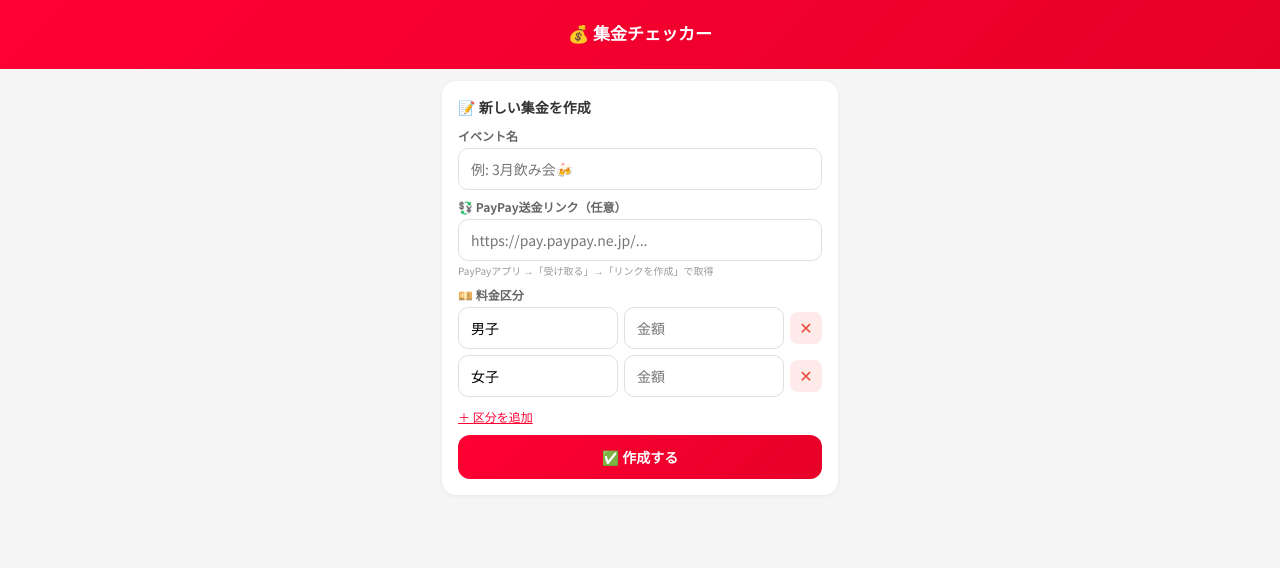
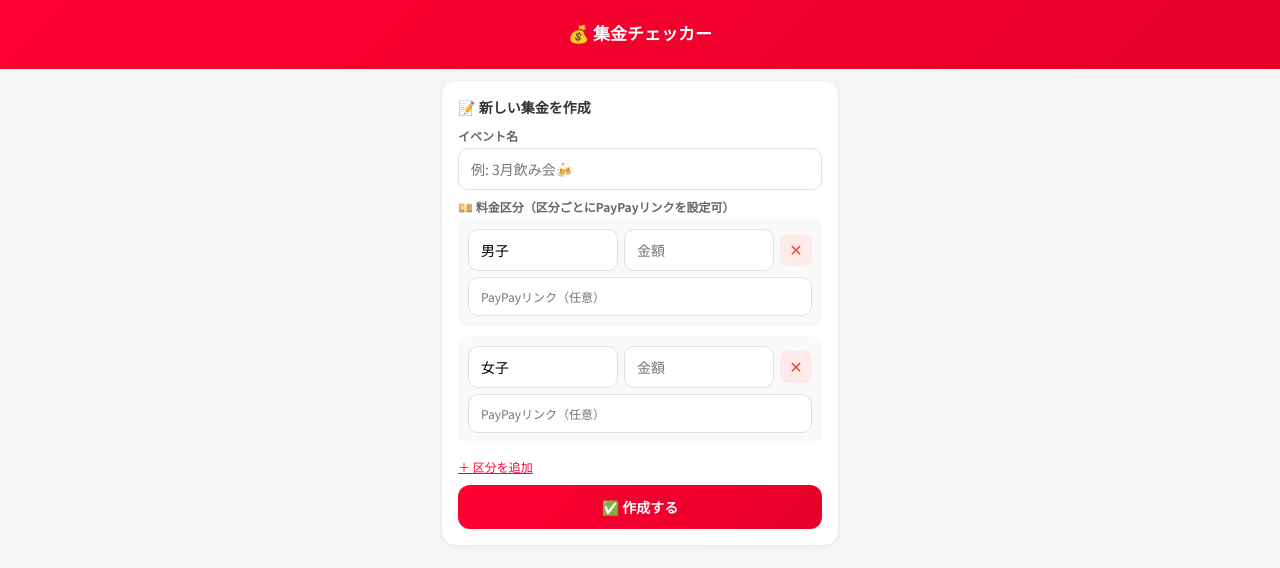
Before and after one commit to smpiiiiii/paypay-collect, a website: page public/index.html in a window 1280 px wide. Both pictures are taken after a click on the button "✅ 作成する". Drawn offline with Linux system fonts and the light colour scheme.

Commit message:
v2.1: PayPay links per price tier instead of global

```diff
--- a/public/index.html
+++ b/public/index.html
@@ -53,8 +53,11 @@
         .hidden { display: none }
 
         /* 料金区分の動的フォーム */
-        .tier-row { display: flex; gap: 6px; margin-bottom: 6px; align-items: center }
-        .tier-row input { flex: 1 }
+        .tier-row { display: flex; flex-wrap: wrap; gap: 6px; margin-bottom: 10px; align-items: center; padding: 10px; background: #f9f9f9; border-radius: 10px }
+        .tier-row input { flex: 1; min-width: 0 }
+        .tier-row .tier-name { flex: 1; min-width: 80px }
+        .tier-row .tier-amount { flex: 1; min-width: 80px }
+        .tier-row .tier-paypay { flex: 100%; font-size: 12px }
         .tier-row .del-tier { width: 32px; height: 32px; border: none; background: #ffeaea; color: #e74c3c; border-radius: 8px; font-size: 16px; cursor: pointer; flex-shrink: 0 }
         .tier-row .del-tier:active { opacity: .7 }
         .add-tier { font-size: 12px; color: #ff0033; cursor: pointer; text-decoration: underline; display: inline-block; margin-top: 4px }
@@ -94,13 +97,8 @@
                 <label>イベント名</label>
                 <input type="text" id="cName" placeholder="例: 3月飲み会🍻">
             </div>
-            <div style="margin-bottom:8px">
-                <label>💱 PayPay送金リンク（任意）</label>
-                <input type="url" id="cPaypay" placeholder="https://pay.paypay.ne.jp/...">
-                <div style="font-size:10px;color:#999;margin-top:2px">PayPayアプリ →「受け取る」→「リンクを作成」で取得</div>
-            </div>
             <div>
-                <label>💴 料金区分</label>
+                <label>💴 料金区分（区分ごとにPayPayリンクを設定可）</label>
                 <div id="tierRows"></div>
                 <span class="add-tier" id="addTierBtn">＋ 区分を追加</span>
             </div>
@@ -170,26 +168,31 @@
 
     // ===== 料金区分フォーム =====
     var tierContainer = document.getElementById('tierRows');
-    function addTierRow(label, amount) {
+    function addTierRow(label, amount, paypayLink) {
         var row = document.createElement('div');
         row.className = 'tier-row';
         var labelInput = document.createElement('input');
         labelInput.type = 'text'; labelInput.placeholder = '区分名（例: 男子）';
-        labelInput.value = label || '';
+        labelInput.className = 'tier-name'; labelInput.value = label || '';
         var amountInput = document.createElement('input');
         amountInput.type = 'number'; amountInput.placeholder = '金額';
+        amountInput.className = 'tier-amount';
         amountInput.inputMode = 'numeric'; amountInput.value = amount || '';
         var del = document.createElement('button');
         del.className = 'del-tier'; del.textContent = '✕'; del.type = 'button';
         del.addEventListener('click', function() {
             if (tierContainer.children.length > 1) row.remove();
         });
+        var paypayInput = document.createElement('input');
+        paypayInput.type = 'url'; paypayInput.placeholder = 'PayPayリンク（任意）';
+        paypayInput.className = 'tier-paypay'; paypayInput.value = paypayLink || '';
         row.appendChild(labelInput); row.appendChild(amountInput); row.appendChild(del);
+        row.appendChild(paypayInput);
         tierContainer.appendChild(row);
     }
     // 初期行: 2つ
-    addTierRow('男子', ''); addTierRow('女子', '');
-    document.getElementById('addTierBtn').addEventListener('click', function() { addTierRow('', ''); });
+    addTierRow('男子', '', ''); addTierRow('女子', '', '');
+    document.getElementById('addTierBtn').addEventListener('click', function() { addTierRow('', '', ''); });
 
     // ===== 初期化 =====
     function init() {
@@ -204,14 +207,16 @@
     // ===== イベント作成 =====
     document.getElementById('createBtn').addEventListener('click', function() {
         var name = document.getElementById('cName').value.trim() || '集金';
-        var paypayLink = (document.getElementById('cPaypay').value || '').trim();
         var tiers = [];
         var rows = tierContainer.querySelectorAll('.tier-row');
         for (var i = 0; i < rows.length; i++) {
-            var inputs = rows[i].querySelectorAll('input');
-            var tLabel = (inputs[0].value || '').trim();
-            var tAmount = parseInt(inputs[1].value) || 0;
-            if (tLabel && tAmount > 0) tiers.push({ label: tLabel, amount: tAmount });
+            var nameInput = rows[i].querySelector('.tier-name');
+            var amountInput = rows[i].querySelector('.tier-amount');
+            var paypayInput = rows[i].querySelector('.tier-paypay');
+            var tLabel = (nameInput.value || '').trim();
+            var tAmount = parseInt(amountInput.value) || 0;
+            var tPaypay = (paypayInput.value || '').trim();
+            if (tLabel && tAmount > 0) tiers.push({ label: tLabel, amount: tAmount, paypayLink: tPaypay });
         }
         if (tiers.length === 0) { alert('料金区分を1つ以上入力してください'); return; }
 
@@ -225,7 +230,7 @@
             } else { alert('作成に失敗: ' + xhr.status); }
         };
         xhr.onerror = function() { alert('通信エラーが発生しました'); };
-        xhr.send(JSON.stringify({ name: name, paypayLink: paypayLink, priceTiers: tiers }));
+        xhr.send(JSON.stringify({ name: name, priceTiers: tiers }));
     });
 
     // ===== 参加登録 =====
@@ -377,10 +382,12 @@
             var done = makeText('div', '✅ 支払い済み' + (me.selfReported ? '（自己申告）' : ''), 'self-done');
             status.appendChild(done);
         } else {
-            // PayPayリンクがあれば表示
-            if (eventData.paypayLink) {
+            // 区分のPayPayリンクを取得
+            var tierInfo = eventData.priceTiers.find(function(t) { return t.label === me.tier; });
+            var tierPaypayLink = tierInfo && tierInfo.paypayLink ? tierInfo.paypayLink : '';
+            if (tierPaypayLink) {
                 var payBtn = document.createElement('a');
-                payBtn.href = eventData.paypayLink; payBtn.target = '_blank';
+                payBtn.href = tierPaypayLink; payBtn.target = '_blank';
                 payBtn.className = 'btn btn-paypay'; payBtn.style.marginBottom = '6px';
                 payBtn.textContent = '💱 PayPayで ¥' + (me.amount || 0).toLocaleString() + ' 送金する';
                 status.appendChild(payBtn);
```
Also changed, not shown: server.js (+5 -4 lines).
